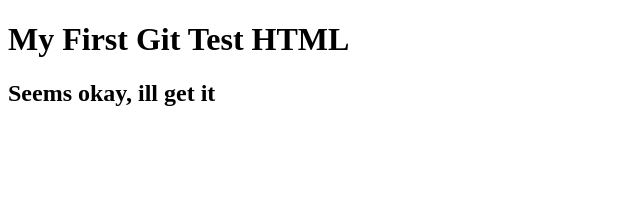
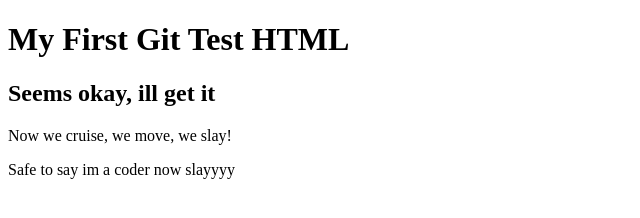
Before and after one commit to VeeRonalds/Self-Teaaching-Journey-, a plain HTML site: page index.html in a window 1280 px wide. Shown: the whole page, without its empty margins (0-640 px from the left). Drawn offline with Linux system fonts and the light colour scheme.

Commit message:
Update index.html

```diff
--- a/index.html
+++ b/index.html
@@ -8,5 +8,8 @@
 <body>
     <h1>My First Git Test HTML </h1>
     <h2> Seems okay, ill get it</h2>
+
+    <P>Now we cruise, we move, we slay!</P>
+    <p>Safe to say im a coder now slayyyy</p>
 </body>
 </html>
```
